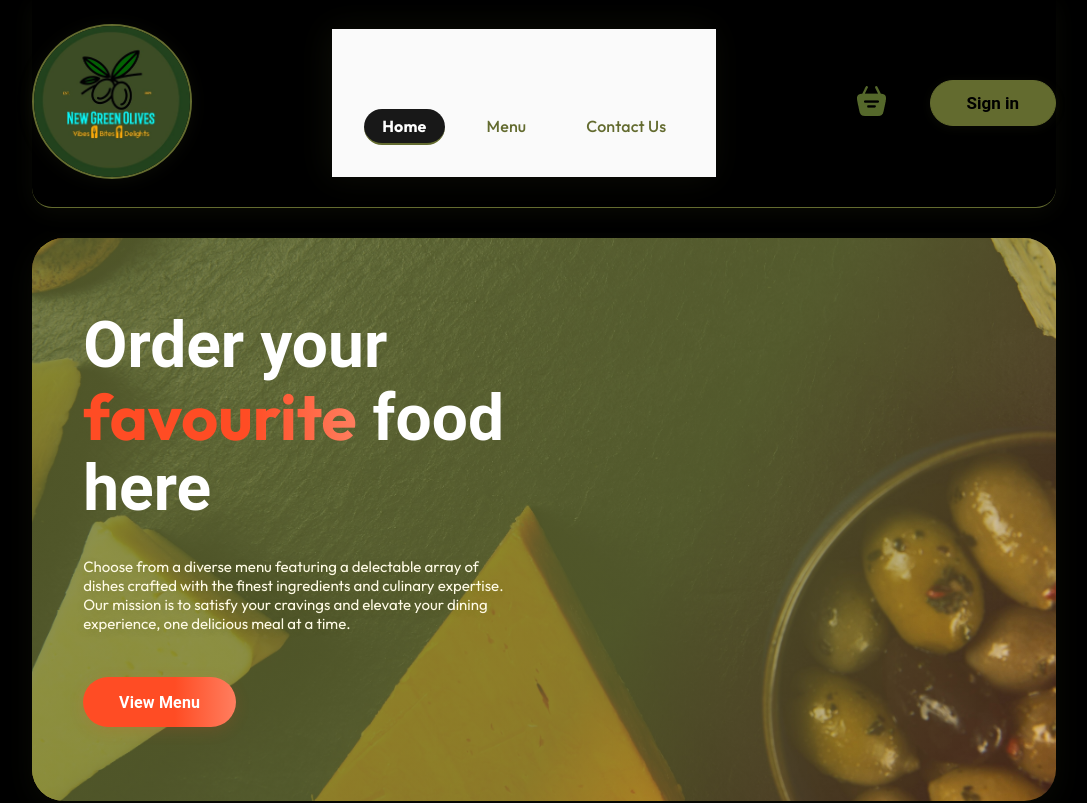
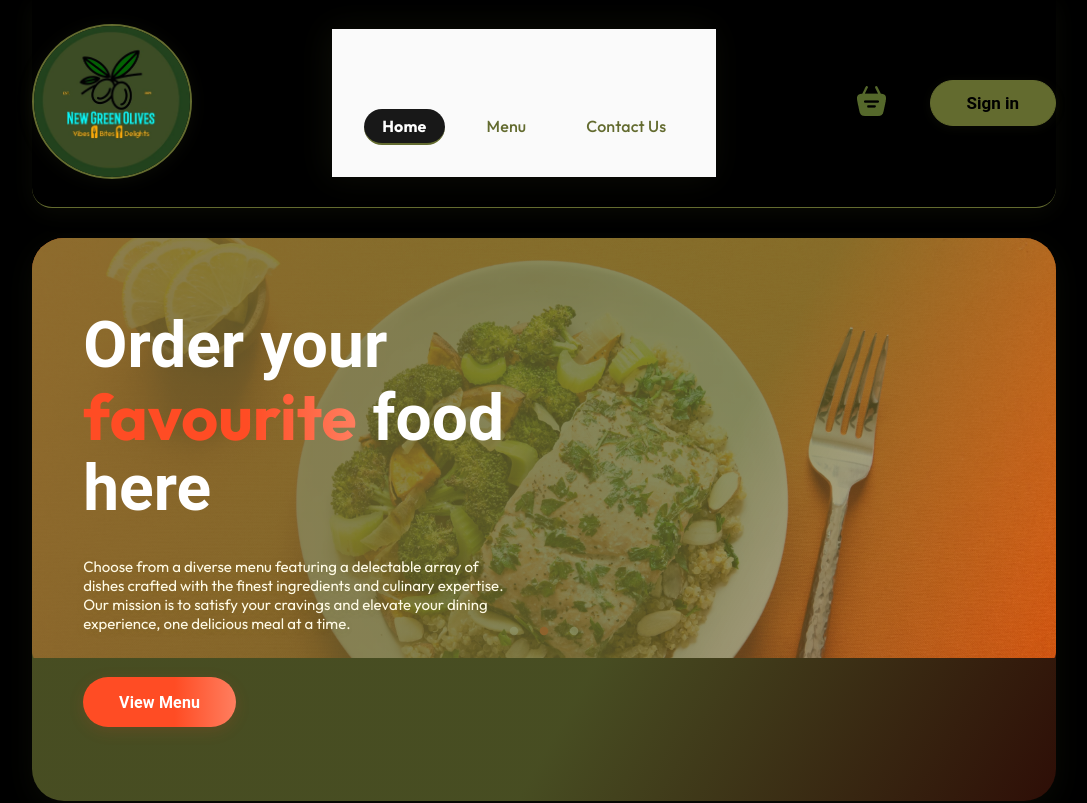
Before and after one commit to asimkamalk/greenolives, a React (Vite) app in the folder frontend/: page / in a window 1280 px wide. Shown: the top 803 px of the page, without its empty margins (96-1183 px from the left). Built offline with nearby package versions, Linux system fonts and the light colour scheme; no server answers.

Commit message:
slider added

```diff
--- a/frontend/package.json
+++ b/frontend/package.json
@@ -19,7 +19,9 @@
     "react-dom": "^18.2.0",
     "react-icons": "^5.5.0",
     "react-router-dom": "^6.22.0",
-    "react-toastify": "^10.0.4"
+    "react-slick": "^0.31.0",
+    "react-toastify": "^10.0.4",
+    "slick-carousel": "^1.8.1"
   },
   "devDependencies": {
     "@tailwindcss/postcss": "^4.1.11",
--- a/frontend/src/components/Header/Header.css
+++ b/frontend/src/components/Header/Header.css
@@ -5,13 +5,34 @@
     min-height: 420px;
     padding: 48px 0;
     margin: 30px auto;
-    background: url('/olive_hero.jpg') no-repeat center center;
-    background-size: cover;
     position: relative;
     border-radius: 32px;
     overflow: hidden;
     box-shadow: 0 8px 32px rgba(99,107,47,0.10);
 }
+
+.slider-container {
+    position: absolute;
+    top: 0;
+    left: 0;
+    width: 100%;
+    height: 100%;
+    z-index: 0;
+}
+
+.slider-item {
+    height: 420px;
+    width: 100%;
+}
+
+.slider-image {
+    height: 100%;
+    width: 100%;
+    background-size: cover;
+    background-position: center;
+    background-repeat: no-repeat;
+}
+
 .header::before {
     content: '';
     position: absolute;
@@ -19,6 +40,7 @@
     background: linear-gradient(120deg, rgba(99,107,47,0.72) 60%, rgba(255,76,36,0.18) 100%);
     z-index: 1;
 }
+
 .header-contents {
     position: relative;
     display: flex;
@@ -74,11 +96,32 @@
     box-shadow: 0 8px 32px rgba(255,76,36,0.18);
     outline: none;
 }
+
+/* Custom styling for slider dots */
+.slider-container .slick-dots {
+    bottom: 20px;
+    z-index: 3;
+}
+
+.slider-container .slick-dots li button:before {
+    color: white;
+    opacity: 0.7;
+    font-size: 10px;
+}
+
+.slider-container .slick-dots li.slick-active button:before {
+    color: #FF4C24;
+    opacity: 1;
+}
+
 @media (max-width: 1050px) {
     .header {
         min-height: unset;
         height: 38vw;
         padding: 0;
+    }
+    .slider-item {
+        height: 38vw;
     }
     .header-contents {
         max-width: 60%;
@@ -93,8 +136,10 @@
         height: 60vw;
         border-radius: 18px;
         padding: 0;
-        background-size: cover;
-        background-position: center;
+    }
+    .slider-item {
+        height: 60vw;
+        min-height: 320px;
     }
     .header::before {
         background: linear-gradient(120deg, rgba(0,0,0,0.72) 70%, rgba(99,107,47,0.5) 100%);
--- a/frontend/src/components/Header/Header.jsx
+++ b/frontend/src/components/Header/Header.jsx
@@ -1,9 +1,46 @@
 import React from 'react'
 import './Header.css'
+import Slider from 'react-slick'
+import 'slick-carousel/slick/slick.css'
+import 'slick-carousel/slick/slick-theme.css'
 
 const Header = () => {
+    // Slider settings
+    const settings = {
+        dots: true,
+        infinite: true,
+        speed: 500,
+        slidesToShow: 1,
+        slidesToScroll: 1,
+        autoplay: true,
+        autoplaySpeed: 3000,
+        pauseOnHover: true,
+        arrows: false
+    }
+
+    // Array of slider images
+    const sliderImages = [
+        '/olive_hero.jpg',
+        '/header_img.png',
+        // For the third image, you can use one from your assets or add a new one
+        // For now, I'll reuse olive_hero.jpg as a placeholder
+        '/olive_hero.jpg'
+    ]
+
     return (
-        <div className='header' >
+        <div className='header'>
+            <div className='slider-container'>
+                <Slider {...settings}>
+                    {sliderImages.map((image, index) => (
+                        <div key={index} className="slider-item">
+                            <div
+                                className="slider-image"
+                                style={{ backgroundImage: `url(${image})` }}
+                            ></div>
+                        </div>
+                    ))}
+                </Slider>
+            </div>
             <div className='header-contents'>
                 <h2>Order your <span className="highlight">favourite</span> food here</h2>
                 <p>Choose from a diverse menu featuring a delectable array of dishes crafted with the finest ingredients and culinary expertise. Our mission is to satisfy your cravings and elevate your dining experience, one delicious meal at a time.</p>
```
Also changed, not shown: 1 other file (tests, documents, lock files or other folders).
